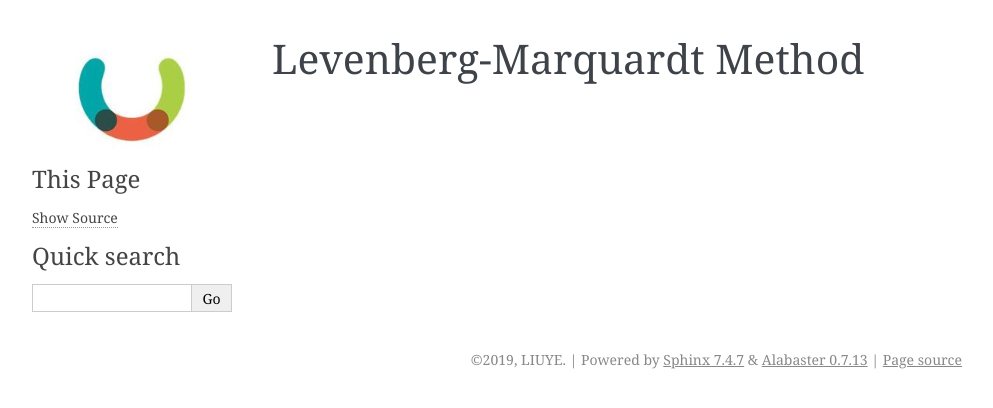
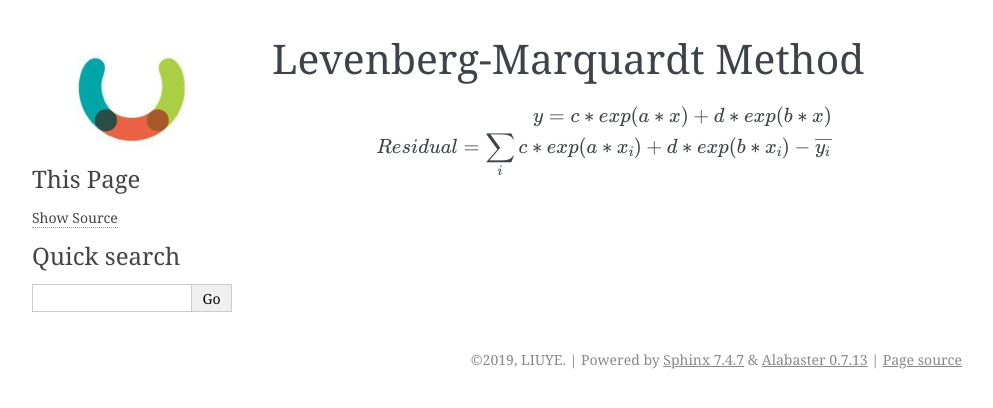
Before and after one commit to gggliuye/VIO, a Sphinx documentation site: the page built from docs/deepblue/LM.rst, in a window 1280 px wide. Shown: the top 408 px of the page, without its empty margins (148-1141 px from the left). Built offline with Sphinx 7.4.7, drawn with Linux system fonts in a browser that asks for light colours.

Commit message:
Update LM.rst

```diff
--- a/docs/deepblue/LM.rst
+++ b/docs/deepblue/LM.rst
@@ -1,2 +1,8 @@
 Levenberg-Marquardt Method
-------------------------------
+=================================
+
+
+.. math::
+    y = c * exp(a*x) + d * exp(b*x)
+
+    Residual = \sum_{i} c * exp(a*x_{i}) + d * exp(b*x_{i}) - \overline{y_{i}}
```
